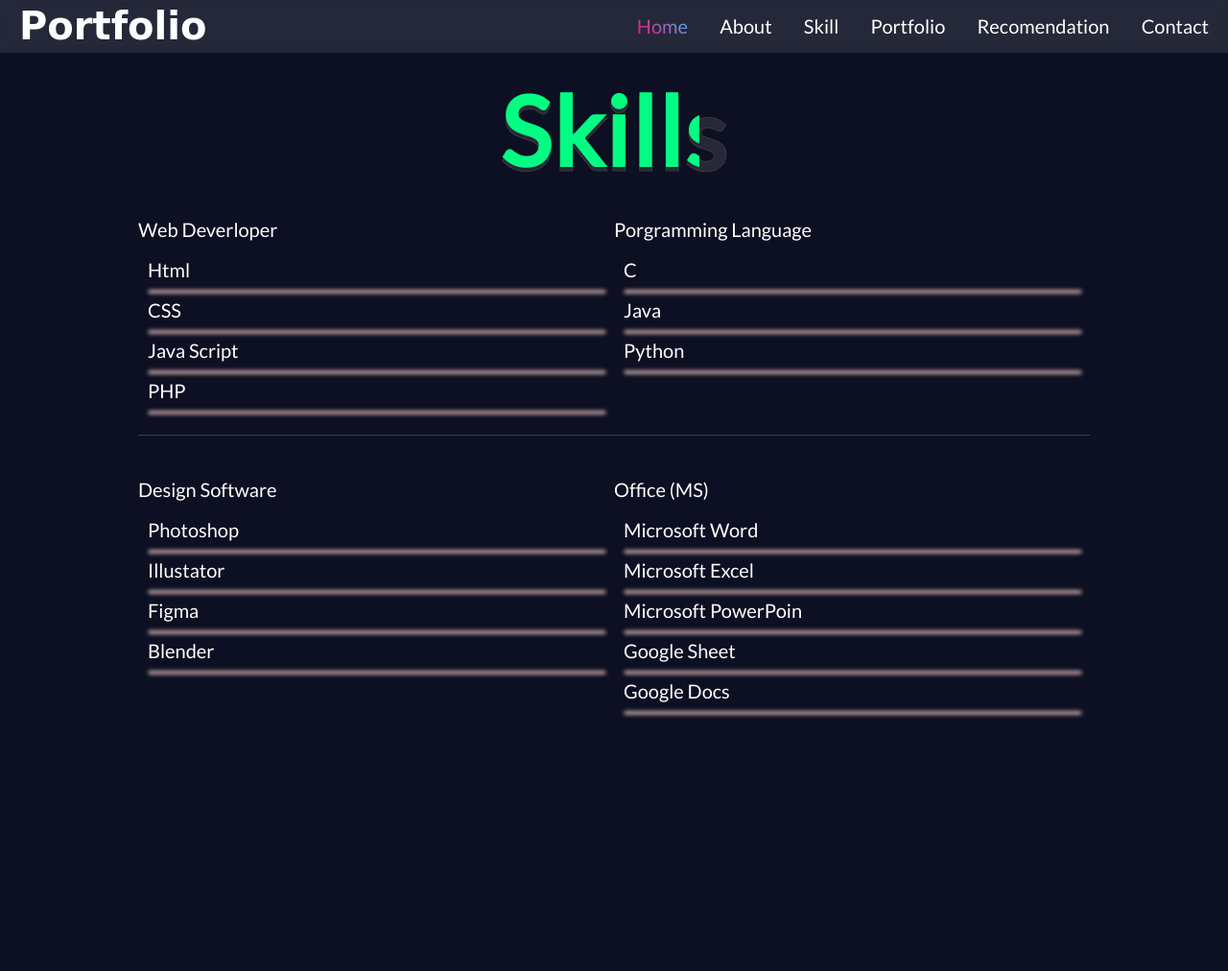
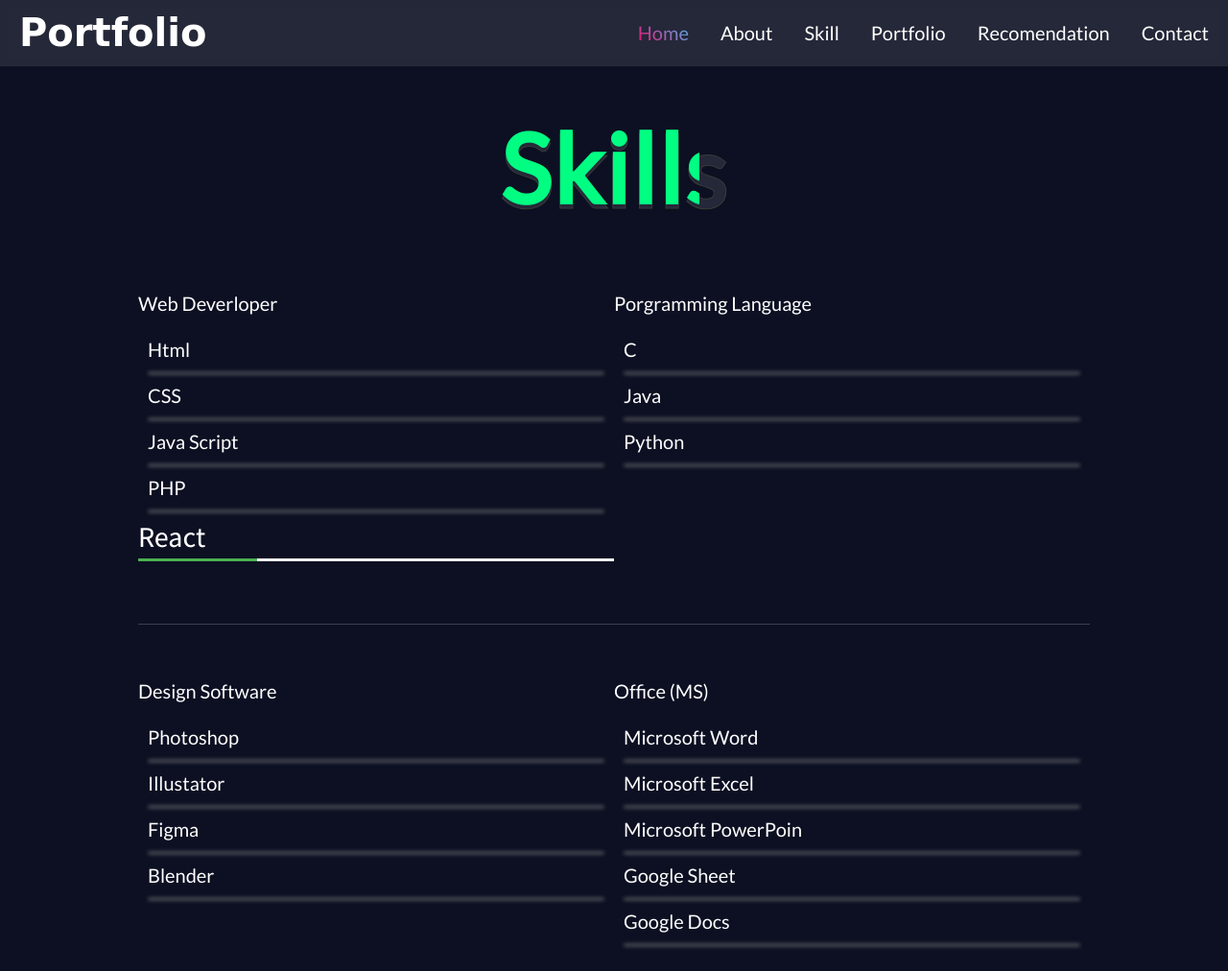
Before and after one commit to Abu-Salah-Musha-Lemon/Personal-Portfolio, a plain HTML site: page skill.htm in a window 1280 px wide. Shown: the whole page at 96% size. Before the commit the page ends 806 px from the top, so only its background shows below. Drawn offline with nearby package versions, Linux system fonts and the light colour scheme; a web font is replaced by a local one.

Commit message:
progress

```diff
--- a/skill.htm
+++ b/skill.htm
@@ -10,6 +10,7 @@
       href="https://unpkg.com/boxicons@2.1.4/css/boxicons.min.css"
       rel="stylesheet"
     />
+    <link rel="stylesheet" href="https://www.w3schools.com/w3css/4/w3.css">
     <link rel="stylesheet" href="style.css" />
     <link rel="stylesheet" href="skill.css" />
     <title>Abu Salah Musha Lemon</title>
@@ -42,6 +43,9 @@
         <a href="#">CSS<span class="tooltip">80%</span></a>
         <a href="#">Java Script<span class="tooltip">80%</span></a>
         <a href="#">PHP<span class="tooltip">50%</span></a>
+        React<div class="w3-light-grey">
+          <div class="w3-container w3-green w3-center" style="width:25%; height: 3px;"></div>
+        </div><br>
       </div>
       <div class="program">
         <h2 data-text="Porgramming Language">Porgramming Language</h2>
```
